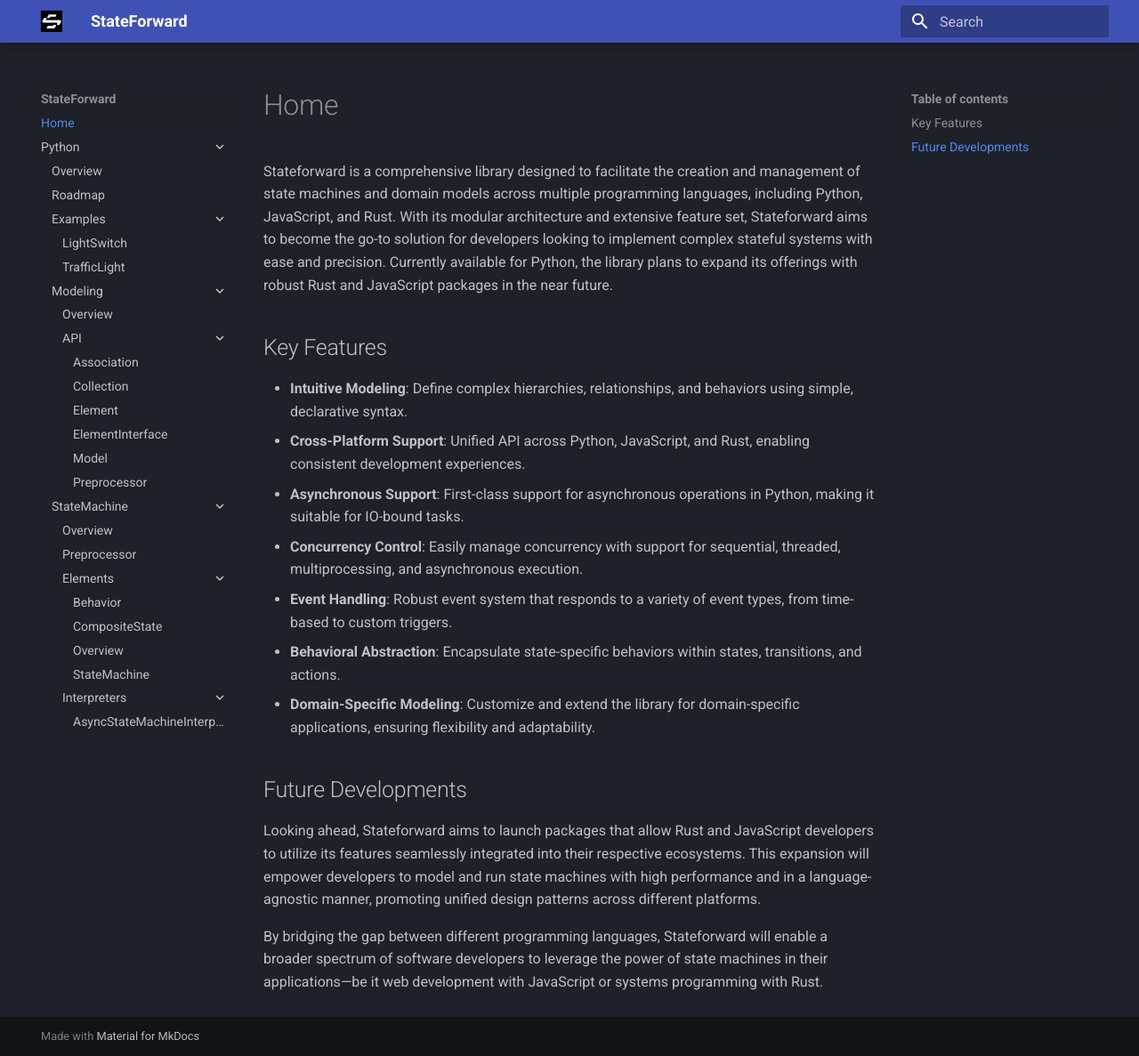
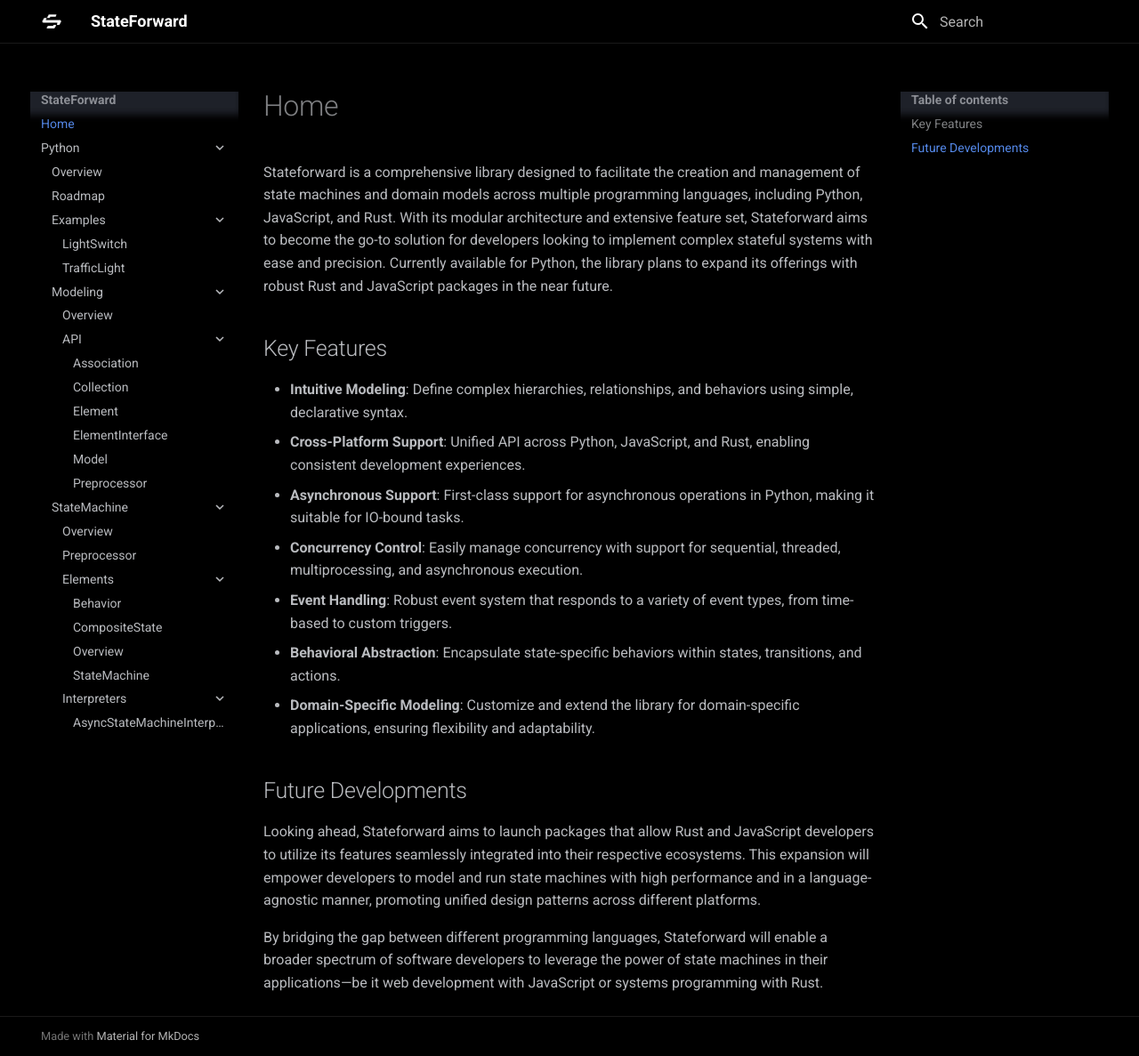
Before and after one commit to stateforward/stateforward.github.io, an MkDocs documentation site: the page built from docs/index.md, in a window 1280 px wide and 1187 px high. Shown: the whole window at 89% size. Built offline with MkDocs 1.6.1 and Material for MkDocs 9.7.7, drawn with Linux system fonts in a browser that asks for light colours.

Commit message:
Added styling

```diff
--- a/docs/stylesheets/extra.css
+++ b/docs/stylesheets/extra.css
@@ -1,2 +1,12 @@
-.md-header  {
-  }
+.md-header {
+  background-color: black;
+  border-bottom: 1px solid #1a1919;
+}
+.md-main {
+  background-color: black;
+}
+
+.md-footer-meta {
+  background-color: black;
+  border-top: 1px solid #1a1919;
+}
```
